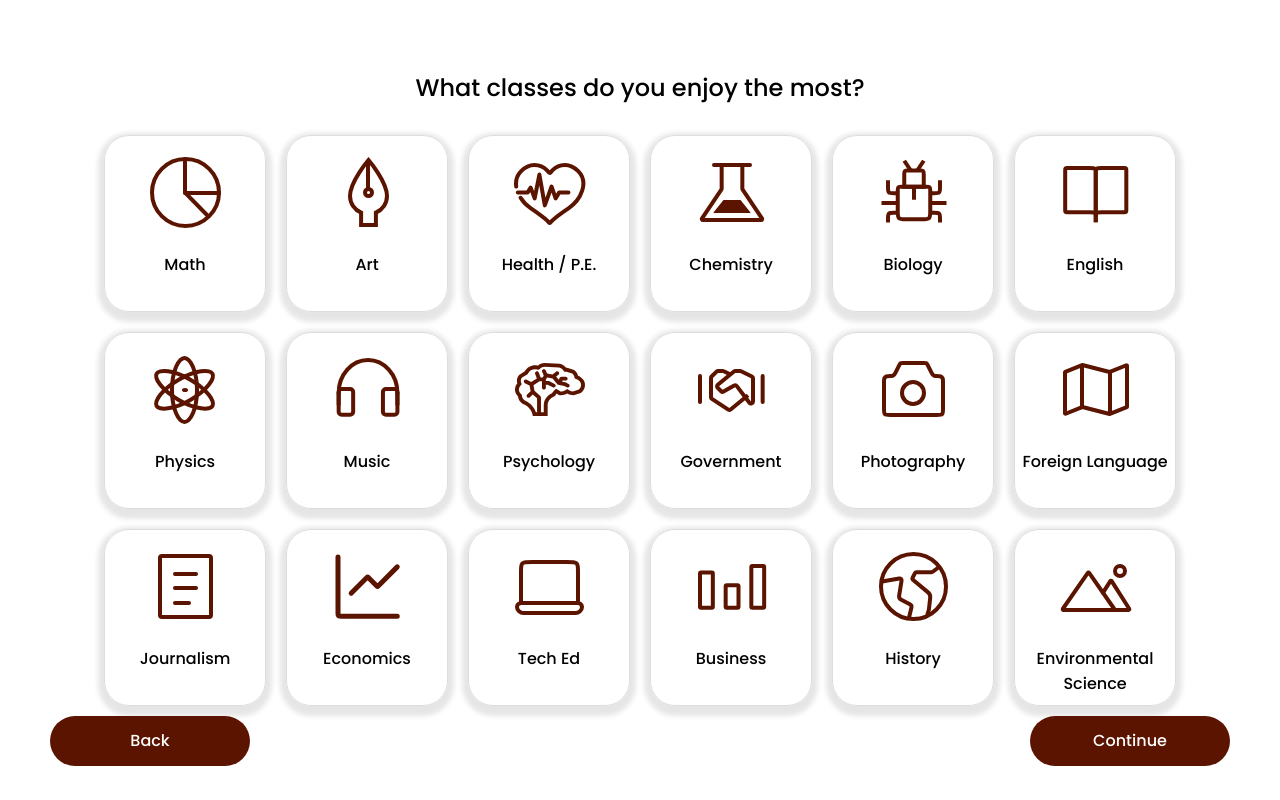
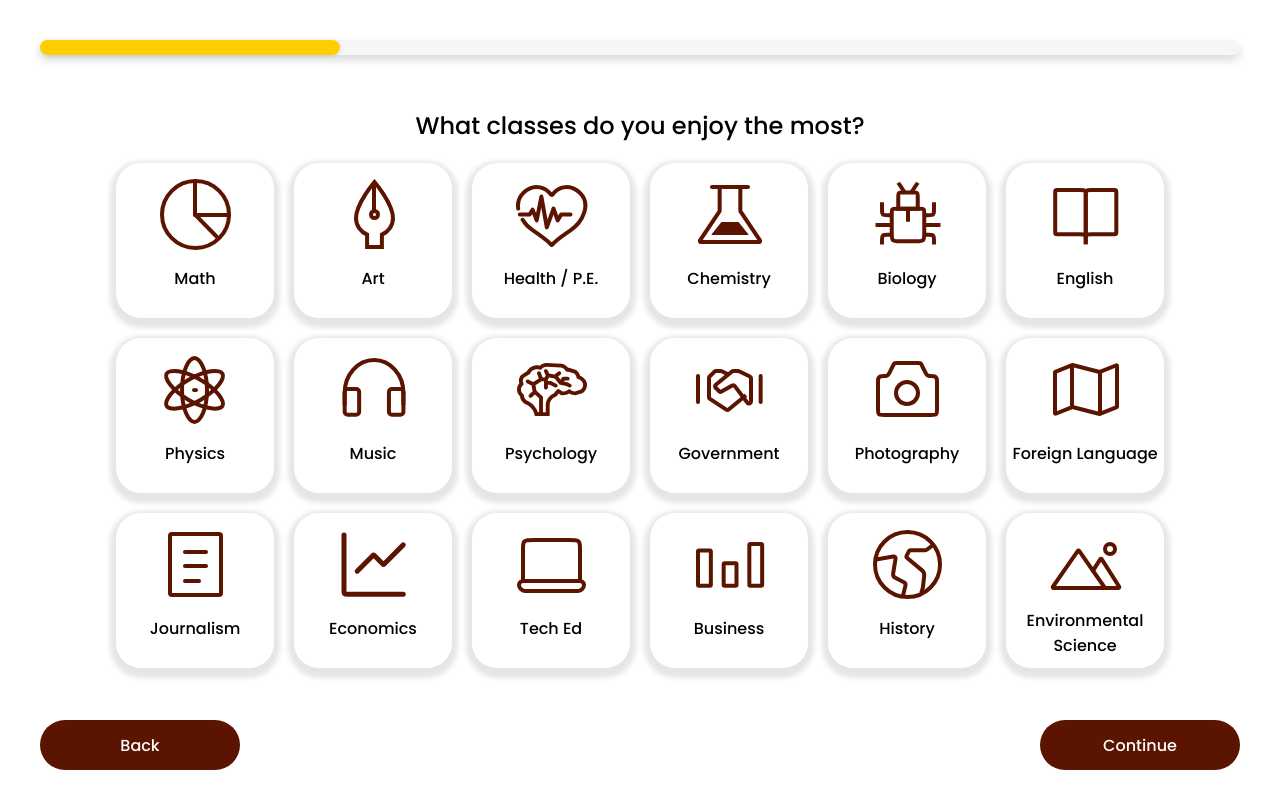
Before and after one commit to sejungk/EduOwl, a React (Create React App) app: page / in a window 1280 px wide. Both pictures are taken after a click on the element "Continue". Built offline with nearby package versions, Linux system fonts and the light colour scheme.

Commit message:
feat: Enhance optionCard click handling to accurately track selected subjects and improve code clarity

```diff
--- a/src/components/Questionnaire.js
+++ b/src/components/Questionnaire.js
@@ -10,15 +10,30 @@ const Questionnaire = () => {
   const [selectedEnjoyableSubjects, setSelectedEnjoyableSubjects] = useState([]);
   const [responses, setResponses] = useState({});
 
-  const updateSelectedEnjoyableSubjects = (subject) => {
-    setSelectedEnjoyableSubjects((prevSelected) => [...prevSelected, subject]);
 
-    // Update responses state for question 2
-    setResponses((prevResponses) => ({
-      ...prevResponses,
-      2: { selectedEnjoyableSubjects: [...prevResponses[2]?.selectedEnjoyableSubjects || [], subject] },
-    }));
+  const updateSelectedEnjoyableSubjects = (subject, isRemoval) => {
+    setSelectedEnjoyableSubjects((prevSelected) => {
+      if (isRemoval) {
+        return prevSelected.filter((item) => item !== subject);
+      } else {
+        return [...prevSelected, subject];
+      }
+    });
+
+    setResponses((prevResponses) => {
+      const currentSelectedSubjects = prevResponses[2]?.selectedEnjoyableSubjects.includes(subject)
+        ? prevResponses[2]?.selectedEnjoyableSubjects.filter((item) => item !== subject)
+        : [...prevResponses[2]?.selectedEnjoyableSubjects || [], subject];
+
+      return {
+        ...prevResponses,
+        2: {
+          selectedEnjoyableSubjects: currentSelectedSubjects,
+        },
+      };
+    });
   };
+
 
   const handleNextQuestion = (questionNumber, response) => {
     setResponses((prevResponses) => ({ ...prevResponses, [questionNumber]: response }));
--- a/src/styles/App.css
+++ b/src/styles/App.css
@@ -7,4 +7,5 @@
 
 h2 {
   font-weight: 400;
+  margin: 10px 0;
 }
--- a/src/styles/ProgressBar.css
+++ b/src/styles/ProgressBar.css
@@ -10,7 +10,7 @@
 .progressBar {
   position: relative;
   border-radius: 50px;
-  height: 100%;
+  height: 15px;
   background-color: #FFCE00;
   transition: width 300ms ease;
   box-shadow: 0px 1px 5px rgba(0, 0, 0, 0.1);
--- a/src/styles/Questionnaire.css
+++ b/src/styles/Questionnaire.css
@@ -9,8 +9,8 @@
 .questionnaire {
   display: flex;
   flex-direction: column;
-  height: calc(100vh - 100px);
-  margin: 50px;
+  height: calc(100vh - 70px);
+  margin: 40px 40px 20px;
 }
 
 .buttonContainer {
@@ -26,12 +26,13 @@
 }
 
 .optionCard {
+  flex: 0 0 calc(14% - 20px);
+  max-width: calc(14% - 20px);
   width: 150px;
-  height: 150px;
-  border: 1px solid #ddd;
+  height: 140px;
   margin: 10px;
   text-align: center;
-  padding: 20px 5px 5px;
+  padding: 15px 5px 0;
   box-shadow: 0px 4px 5px 6px rgba(0, 0, 0, 0.1);
   border-radius: 25px;
   transition: background-color 500ms;
@@ -40,6 +41,7 @@
 .optionCard img {
   max-width: 100%;
   height: auto;
+  display: flex;
 }
 
 .optionCard .optionIcon svg * {
@@ -58,3 +60,11 @@
 .optionCard:hover .optionIcon svg *, .selected svg * {
   stroke: white;
 }
+
+.optionCardText {
+  margin: 0;
+  min-height: 30%;
+  display: flex;
+  align-items: center;
+  justify-content: center;
+}
```
Also changed, not shown: src/components/question-pages/QuestionPage3.js (+25 -0 lines).
